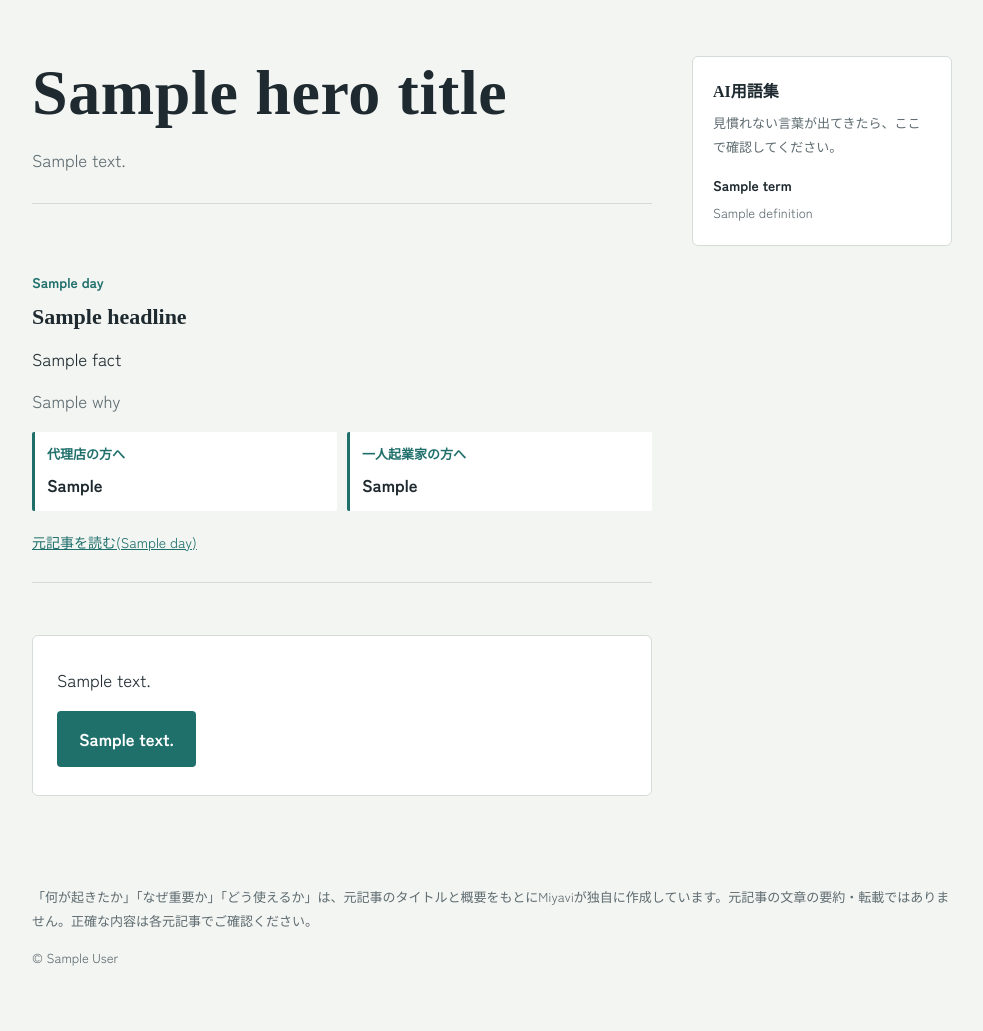
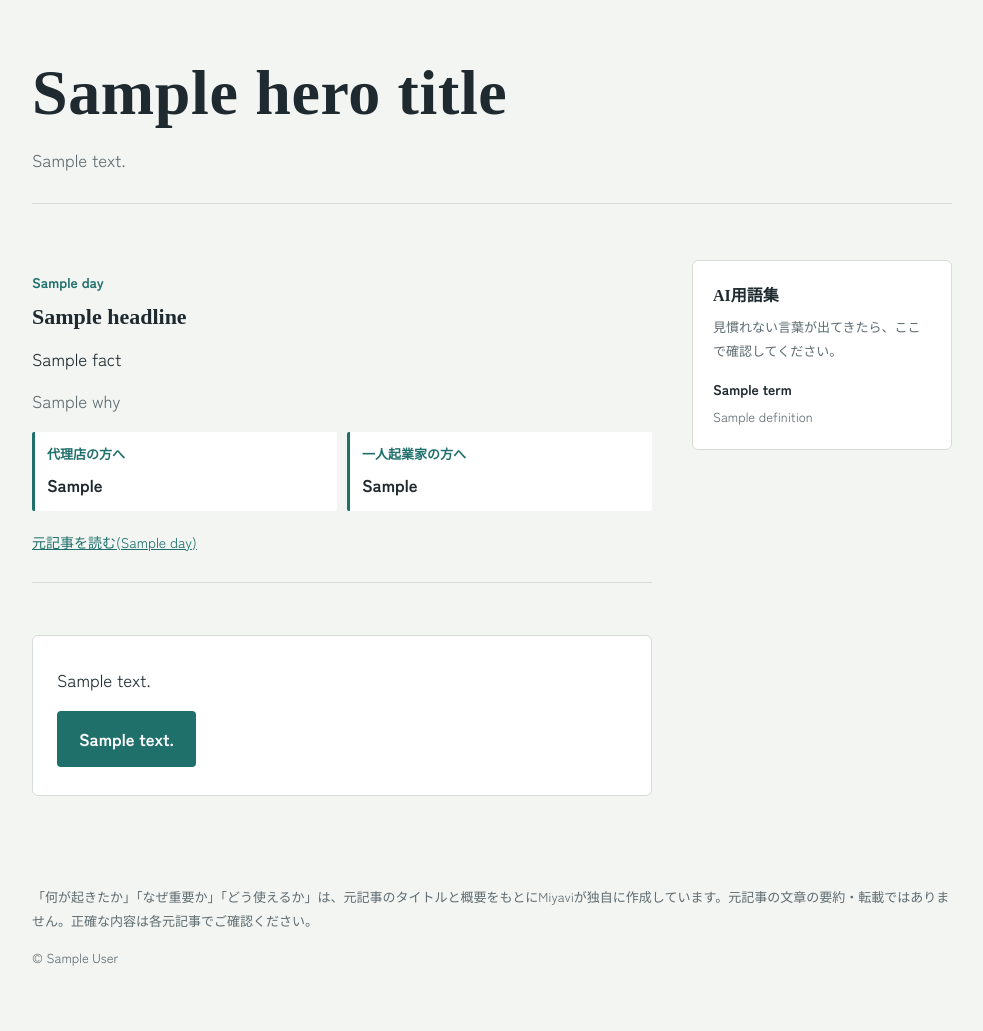
Before and after one commit to LSP-yuto/miyavi-ai-news-pick, a Python web app: template templates/page.html in a window 1280 px wide. Shown: the part 62-1093 px from the top of the page, without its empty margins (148-1131 px from the left). Run offline with Jinja, Linux system fonts and the light colour scheme; the template is opened without the code that fills it: most values are stand-ins (such as "Sample title", 1, 10 or a date in 2020); some web fonts are replaced.

Commit message:
用語集が画面下に埋もれる問題を修正(モバイルはhero直後、PCは右カラムに表示)

```diff
--- a/templates/page.html
+++ b/templates/page.html
@@ -27,11 +27,16 @@
 a{color:var(--teal)}
 a:focus-visible{outline:3px solid var(--teal);outline-offset:3px;border-radius:2px}
 
-.layout{display:grid;grid-template-columns:1fr;gap:8px 40px}
+.layout{display:flex;flex-direction:column}
 .layout .main{min-width:0}
-@media (min-width:860px){.layout{grid-template-columns:1fr 260px}}
+.layout .glossary{order:-1}
+@media (min-width:860px){
+  .layout{flex-direction:row;gap:40px;align-items:flex-start}
+  .layout .main{flex:1}
+  .layout .glossary{order:1;flex:0 0 260px}
+}
 
-.glossary{margin:32px 0;padding:20px;background:var(--card);border:1px solid var(--line);border-radius:6px;align-self:start}
+.glossary{margin:8px 0 32px;padding:20px;background:var(--card);border:1px solid var(--line);border-radius:6px}
 @media (min-width:860px){.glossary{position:sticky;top:20px;margin:56px 0}}
 .glossary h2{font-family:var(--serif);font-size:16px;margin:0 0 4px}
 .glossary p.lead{font-size:13px;color:var(--muted);margin:0 0 14px}
```
Also changed, not shown: other parts of templates/page.html (+22 -20 lines).
